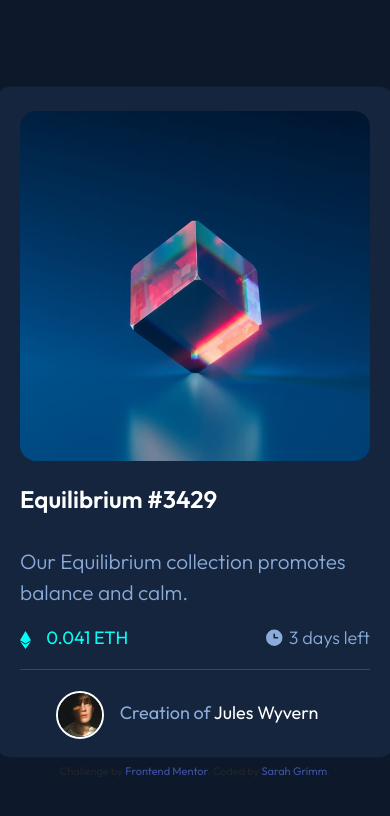
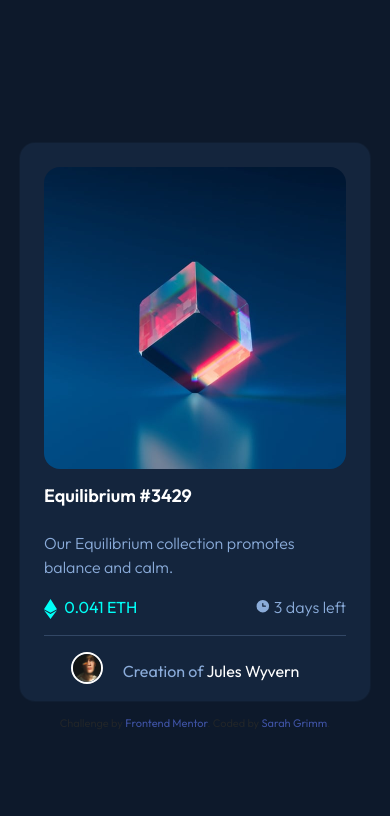
Before and after one commit to sarahagrimm/nft-preview-card-component-main, a website: page index.html in a window 390 px wide. Drawn offline with nearby package versions, Linux system fonts and the light colour scheme.

Commit message:
Fixed Desktop Responsiveness

```diff
--- a/style.css
+++ b/style.css
@@ -11,8 +11,8 @@ body {
 }
 
 .card {
-  height: 42rem;
-  width: 25rem;
+  height: 35rem;
+  width: 22rem;
   border-radius: 1rem;
   background-color: hsl(216, 50%, 16%);
   padding: 1.5rem;
@@ -24,9 +24,9 @@ img.card-img-top {
 
 h1 {
   color: hsl(0, 0%, 100%);
-  font-size: x-large;
+  font-size: large;
   font-weight: 600;
-  padding: 1.5rem 0;
+  padding: 1rem 0;
 }
 
 hr {
@@ -36,18 +36,19 @@ hr {
 
 p {
   color: hsl(215, 51%, 70%);
-  font-size: 1.3rem;
+  font-size: 1rem;
   font-weight: 300;
 }
 
 .tracker-holder {
   display: flex;
   justify-content: space-between;
-  font-size: large;
+  font-size: medium;
 }
 
 .eth {
-  width: 0.7rem;
+  width: 13px;
+  height: 20px;
   font-weight: 600;
 }
 
@@ -56,18 +57,18 @@ p {
 }
 
 .eth-num {
-  padding-left: 0.7rem;
+  padding-left: 4px;
 }
 
 .timer {
   color: hsl(215, 51%, 70%);
-  font-size: large;
+  font-size: medium;
   font-weight: 300;
   padding: 1rem 0;
 }
 
 .clock {
-  width: 1.3rem;
+  width: 1rem;
   padding-bottom: 5px;
 }
 
@@ -77,17 +78,16 @@ p {
 }
 
 .creation img{
-    width: 3rem;
-    height: 3rem;
+    width: 2rem;
+    height: 2rem;
     border: 2px white solid;
     border-radius: 50%;
-    margin-top: auto;
 }
 
 h2 {
     color: hsl(215, 51%, 70%);
-    font-size: large;
-    margin: 1rem;
+    font-size: medium;
+    margin: 10px 20px;
 }
 
 a {
```
